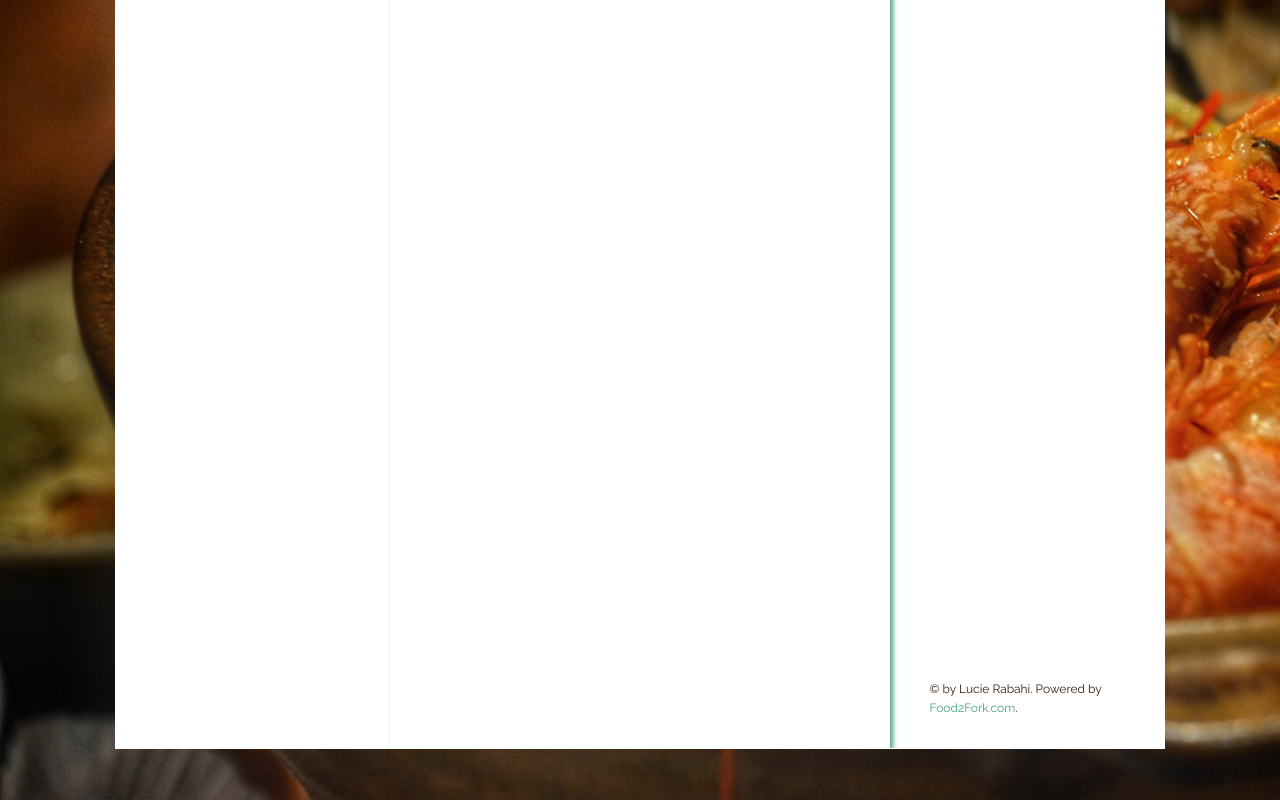
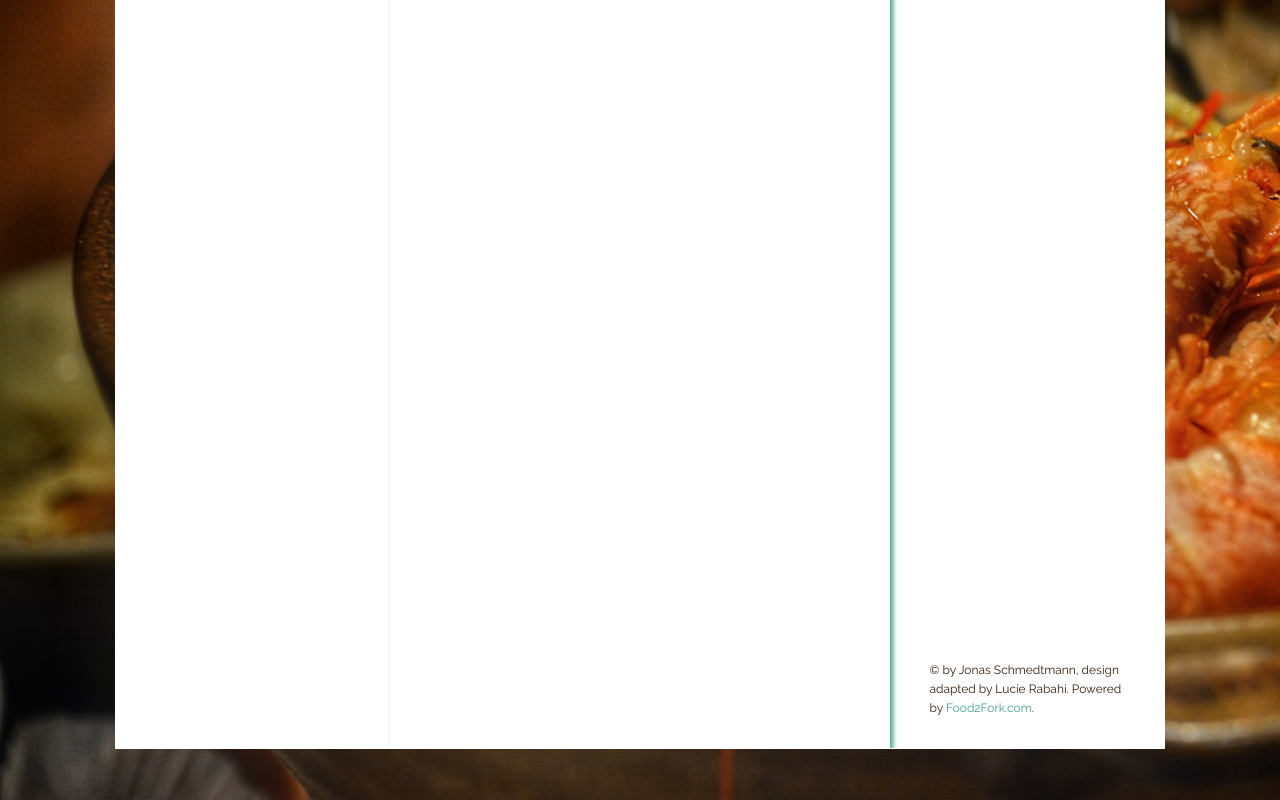
Before and after one commit to lucierabahi/zest-on-recipes, a website built with webpack: page index.html in a window 1280 px wide. Shown: the part 404-1204 px from the top of the page. Built offline with nearby package versions, Linux system fonts and the light colour scheme.

Commit message:
update copyright

```diff
--- a/index.html
+++ b/index.html
@@ -55,7 +55,7 @@
                 <h2 class="heading-2">My Shopping List</h2>
                 <ul class="shopping__list"></ul>
                 <div class="copyright">
-                    &copy; by Lucie Rabahi. Powered by
+                    &copy; by Jonas Schmedtmann, design adapted by Lucie Rabahi. Powered by
                     <a href="http://food2fork.com" target="_blank" class="link"
                         >Food2Fork.com</a
                     >.
```
